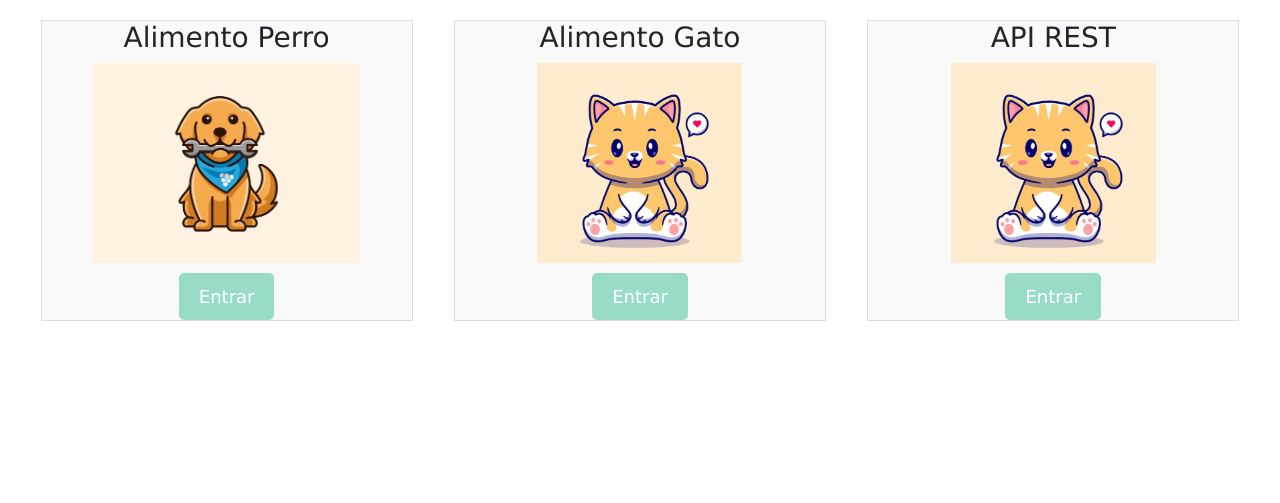
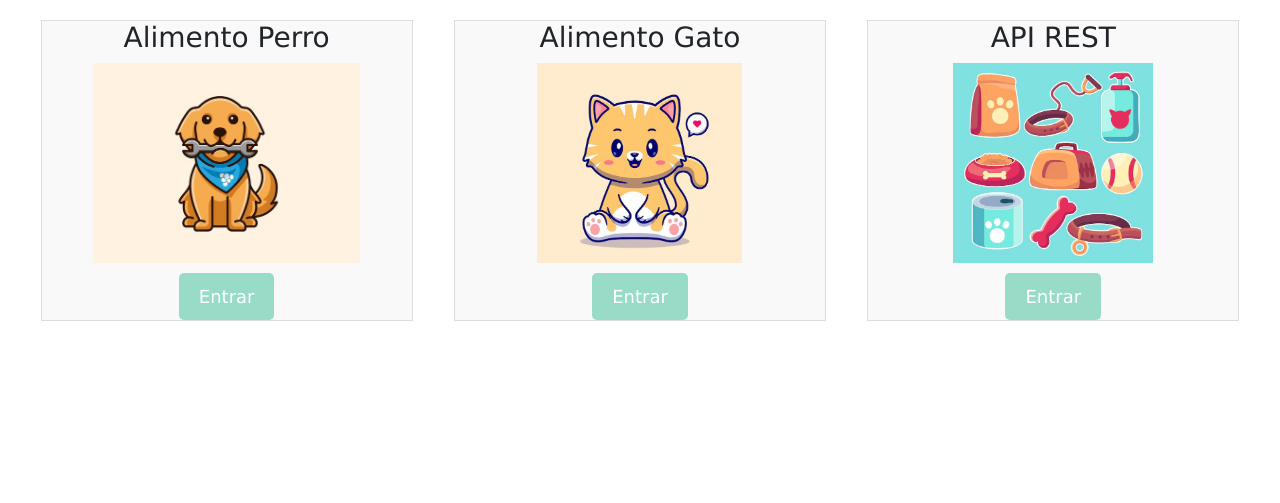
Before and after one commit to Programacion-WEB-G1/PetShop, a Django app: page /producto/ in a window 1280 px wide. Shown: the part 120-623 px from the top of the page. Run offline with Django 5.2, Linux system fonts and the light colour scheme; some libraries are stand-ins or nearby versions.

Commit message:
Update productos.html

```diff
--- a/PetShop/web/templates/web/productos.html
+++ b/PetShop/web/templates/web/productos.html
@@ -27,8 +27,8 @@
         </div>
         <div class="product">
             <h3>API REST</h3>
-            <img src="{% static 'web/Imagenes/gatito.jpg' %}" alt="Alimento para gato">
-            <a class="btn btn-primary" href="/gato">Entrar</a>
+            <img src="{% static 'web/Imagenes/juguetes.jpg' %}" alt="API">
+            <a class="btn btn-primary" href="/api-pet">Entrar</a>
         </div>
 
     </section>
```
